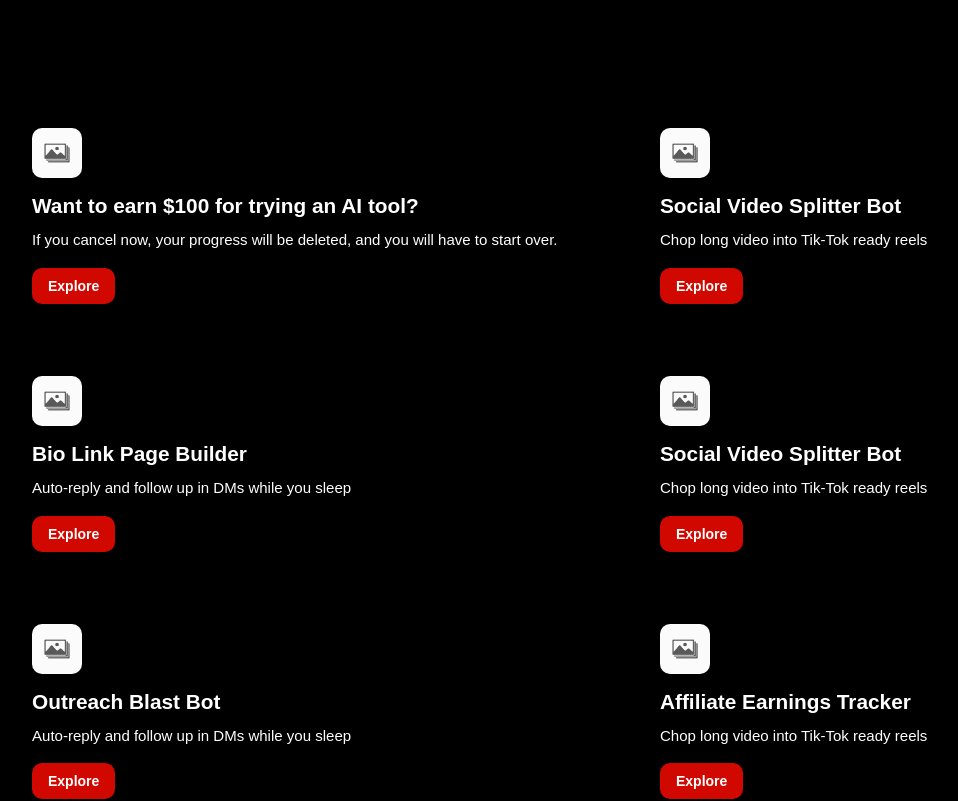
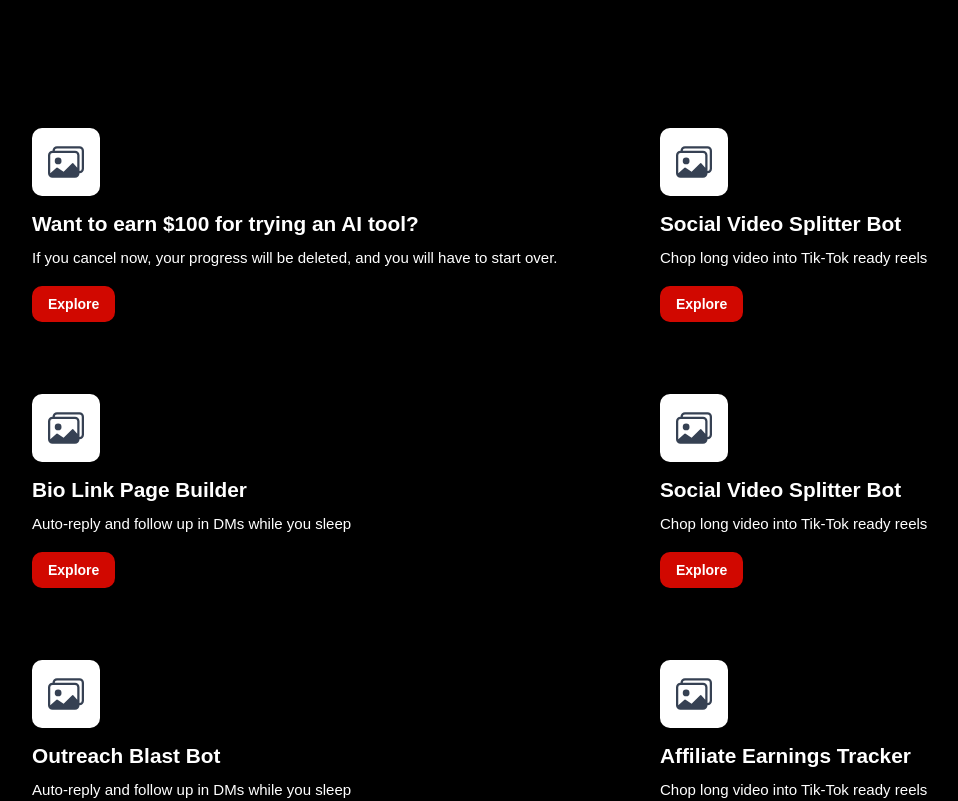
Before and after one commit to jannat-developer/eagle-ai-hub, a Next.js app: page /eagle-popup in a window 1280 px wide. Shown: the part 760-1561 px from the top of the page, without its empty margins (16-974 px from the left). Built offline with nearby package versions, Linux system fonts and the light colour scheme.

Commit message:
updated icon

```diff
--- a/src/components/AiTool.tsx
+++ b/src/components/AiTool.tsx
@@ -3,6 +3,7 @@
 import React, { useState } from 'react';
 import PopupModal from '@/components/PopupModal'; // ✅ update path if needed
 import Image from 'next/image';
+import { BsImages } from 'react-icons/bs';
 
 const tools = [
   {
@@ -47,19 +48,23 @@ export default function AiToolsPage() {
           <div
             key={idx}
             className={` p-6  transition relative group ${idx === 1 || idx === 3
-                ? ' '
-                : ''
+              ? ' '
+              : ''
               }`}
           >
             {/* shadow-[0_0_20px_2px_rgba(0,153,255,0.4)] */}
 
-            <Image
+            {/* <Image
               src="/images/ai-tool.png"
               alt="Description of image"
               width={50}
               height={50}
               className='rounded-[10px] mb-3'
-            />
+            /> */}
+            <div className='bg-white rounded-[10px] p-4 w-fit mb-3'>
+              <BsImages className='text-gray-700 text-4xl' />
+            </div>
+
 
             {/* Title */}
             <h3 className="text-[1.3rem] font-semibold mb-2">{tool.title}</h3>
--- a/src/components/TopGiveaways.tsx
+++ b/src/components/TopGiveaways.tsx
@@ -1,8 +1,7 @@
 'use client';
 
 import React, { useState } from 'react';
-import PopupModal from '@/components/PopupModal'; // ✅ update path if needed
-import Image from 'next/image';
+import { BsImages } from 'react-icons/bs';
 
 const tools = [
     {
@@ -38,14 +37,19 @@ export default function TopGiveaways() {
                             }`}
                     >
                         {/* shadow-[0_0_20px_2px_rgba(0,153,255,0.4)] */}
-
+{/*
                         <Image
                             src="/images/ai-tool.png"
                             alt="Description of image"
                             width={50}
                             height={50}
                             className='rounded-[10px] mb-3'
-                        />
+                        /> */}
+
+                        <div className='bg-white rounded-[10px] p-4 w-fit mb-3'>
+                               <BsImages className='text-gray-700 text-4xl' />
+                        </div>
+
 
                         {/* Title */}
                         <h3 className="text-[1.3rem] font-semibold mb-2">{tool.title}</h3>
```
